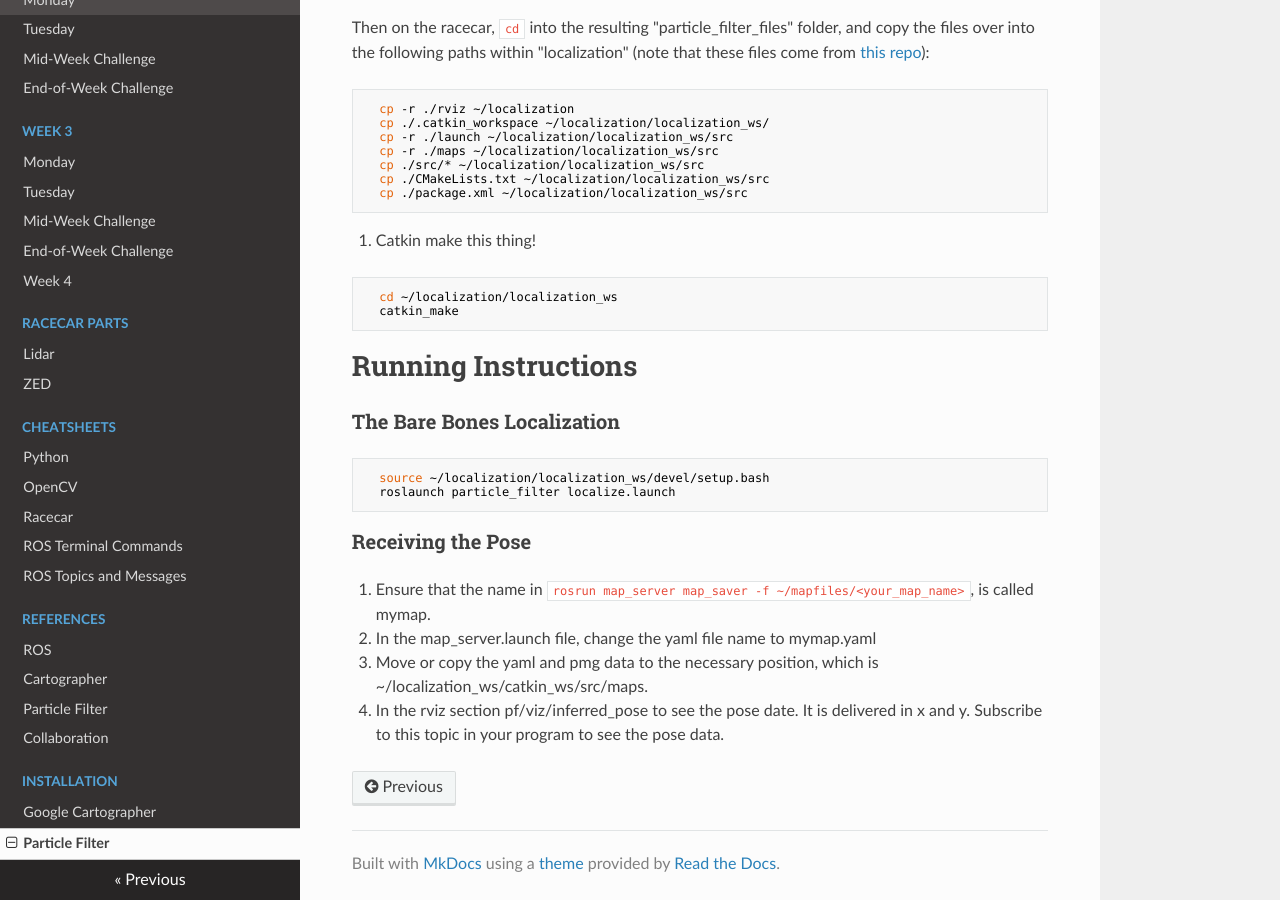
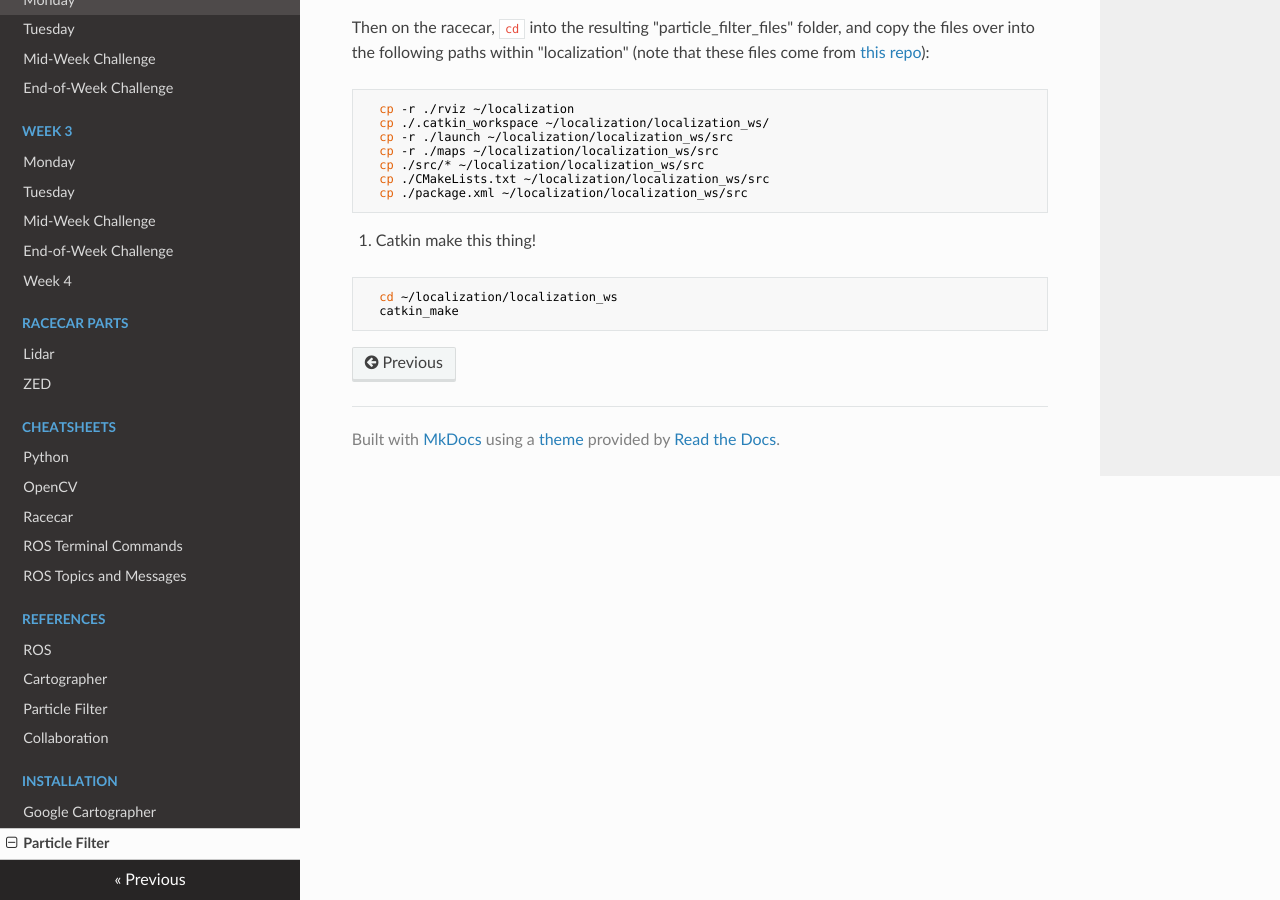
Before and after one commit to ChrisLindland/racecar-website, an MkDocs documentation site: the page built from docs/maps/localization/particle_filter_installation.md, in a window 1280 px wide and 900 px high, scrolled down 979 px. Built offline with MkDocs 1.6.1, drawn with Linux system fonts in a browser that asks for light colours; nearby versions of some CDN libraries.

Commit message:
Update particle_filter_installation.md

````diff
--- a/docs/maps/localization/particle_filter_installation.md
+++ b/docs/maps/localization/particle_filter_installation.md
@@ -48,15 +48,3 @@ Then on the racecar, `cd` into the resulting "particle_filter_files" folder, and
   cd ~/localization/localization_ws
   catkin_make
 ```
-
-# Running Instructions
-### The Bare Bones Localization
-```bash
-  source ~/localization/localization_ws/devel/setup.bash
-  roslaunch particle_filter localize.launch
-```
-### Receiving the Pose
-1. Ensure that the name in `rosrun map_server map_saver -f ~/mapfiles/<your_map_name>`, is called mymap.
-2. In the map_server.launch file, change the yaml file name to mymap.yaml
-3. Move or copy the yaml and pmg data to the necessary position, which is ~/localization_ws/catkin_ws/src/maps.
-3. In the rviz section pf/viz/inferred_pose to see the pose date. It is delivered in x and y. Subscribe to this topic in your program to see the pose data.
````
